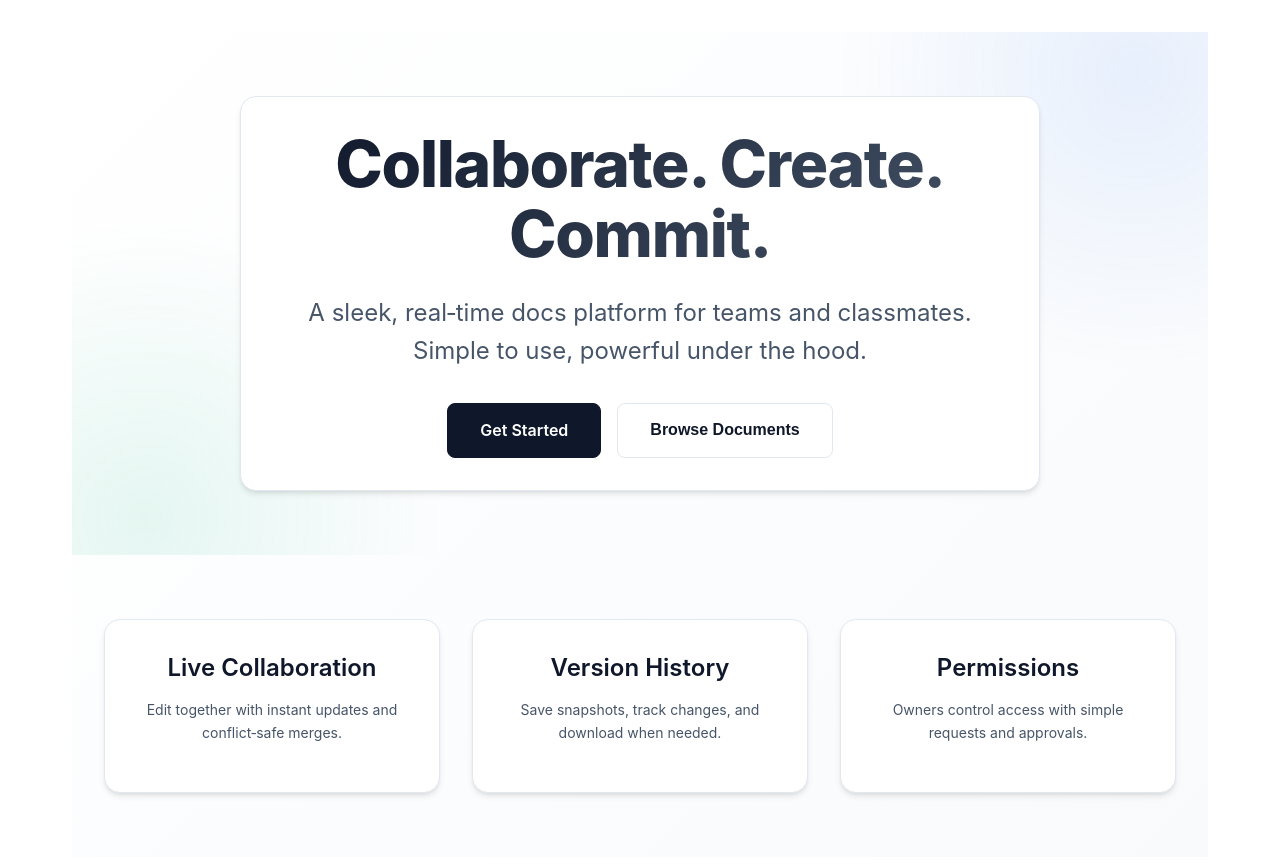
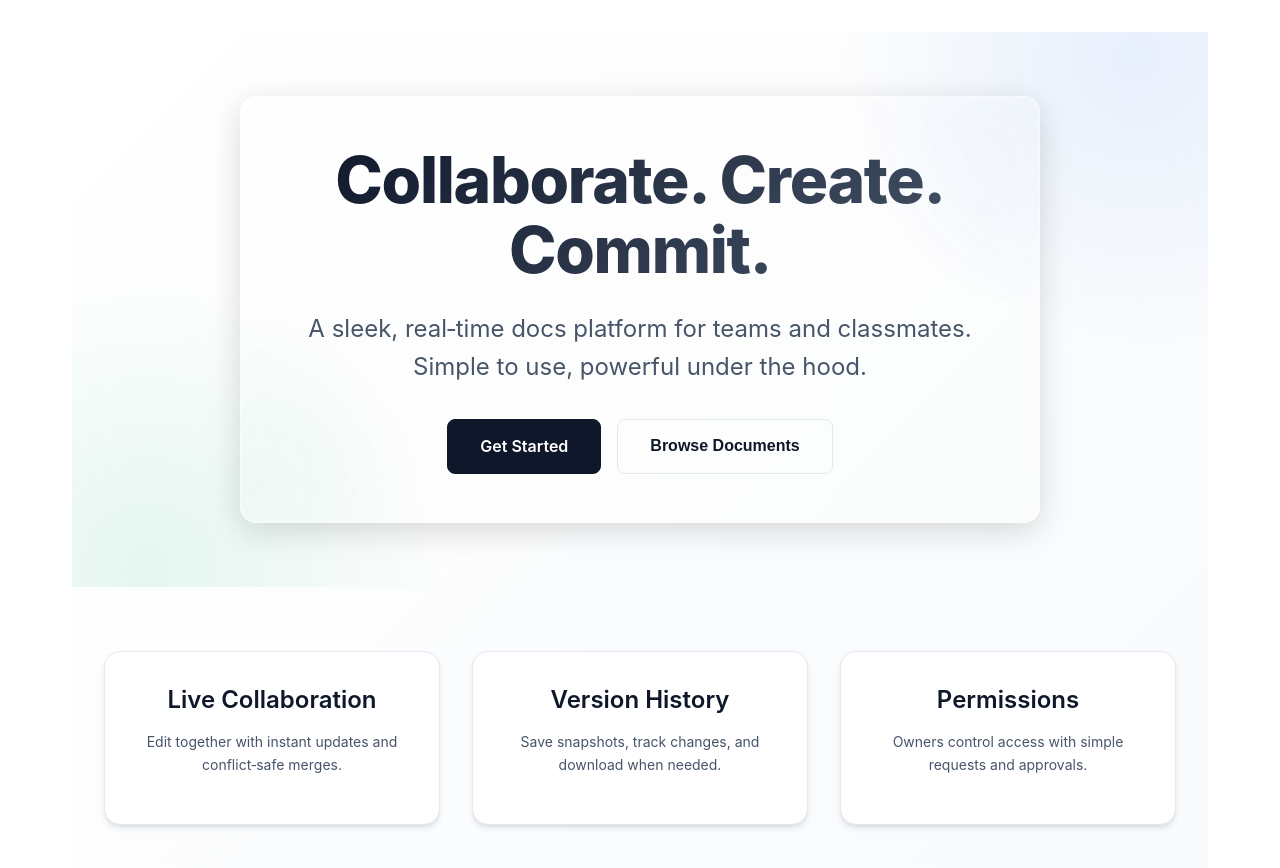
Before and after one commit to ArmaanM08/WikiDoCollab, a React (Vite) app in the folder frontend/: page / in a window 1280 px wide. Shown: the top 868 px of the page. Built offline with nearby package versions, Linux system fonts and the light colour scheme; no server answers; a web font is replaced by a local one.

Commit message:
Added glass-like property to the hero container in landing page

```diff
--- a/frontend/src/styles.css
+++ b/frontend/src/styles.css
@@ -475,6 +475,22 @@ a:hover {
   z-index: 1;
 }
 
+/* Strong glass effect for hero content */
+.hero-content.card.glass {
+  background: rgba(255, 255, 255, 0.25);
+  backdrop-filter: blur(40px);
+  -webkit-backdrop-filter: blur(40px);
+  border: 1px solid rgba(255, 255, 255, 0.3);
+  box-shadow: 0 8px 32px 0 rgba(0, 0, 0, 0.15), 0 0 0 1px rgba(255, 255, 255, 0.1) inset;
+  padding: 3rem;
+}
+
+[data-theme="dark"] .hero-content.card.glass {
+  background: rgba(30, 41, 59, 0.4);
+  border: 1px solid rgba(255, 255, 255, 0.1);
+  box-shadow: 0 8px 32px 0 rgba(0, 0, 0, 0.4), 0 0 0 1px rgba(255, 255, 255, 0.05) inset;
+}
+
 .hero-title {
   font-size: clamp(2.5rem, 6vw, 4rem);
   font-weight: 800;
```
